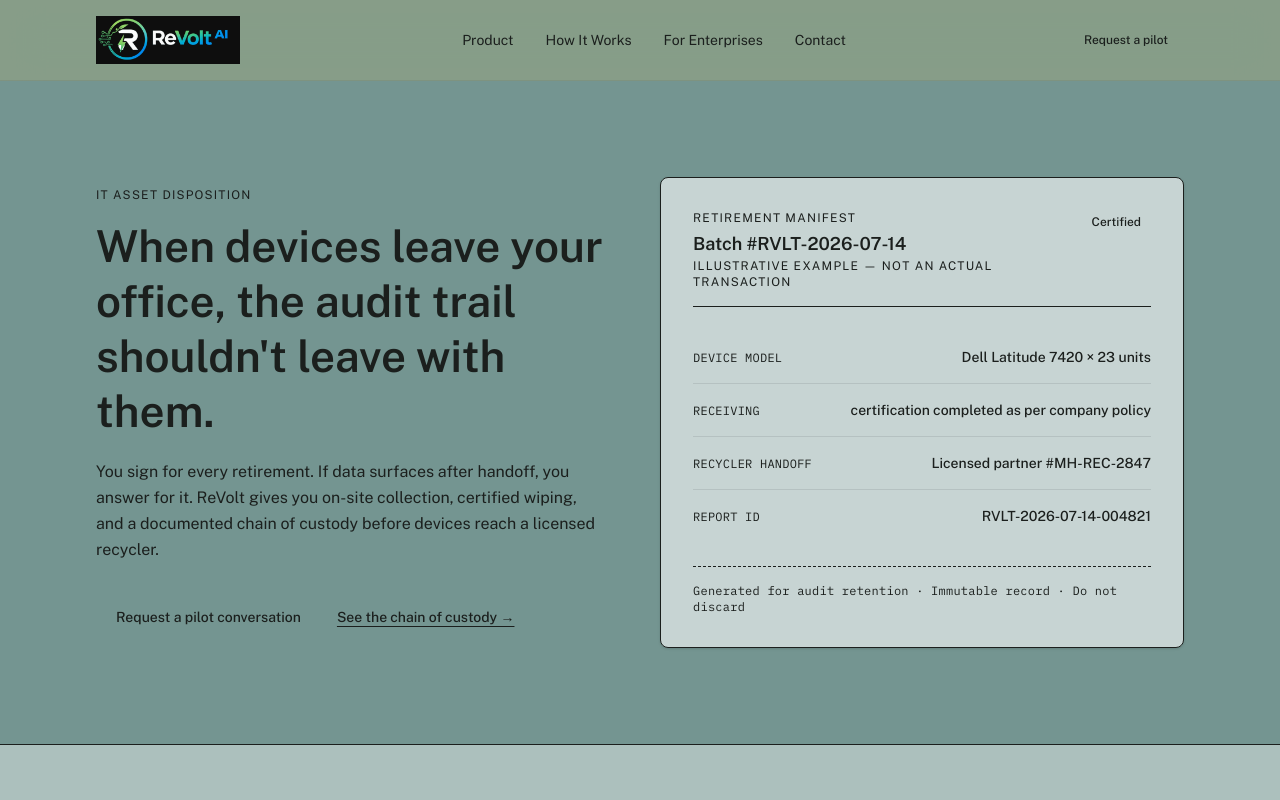
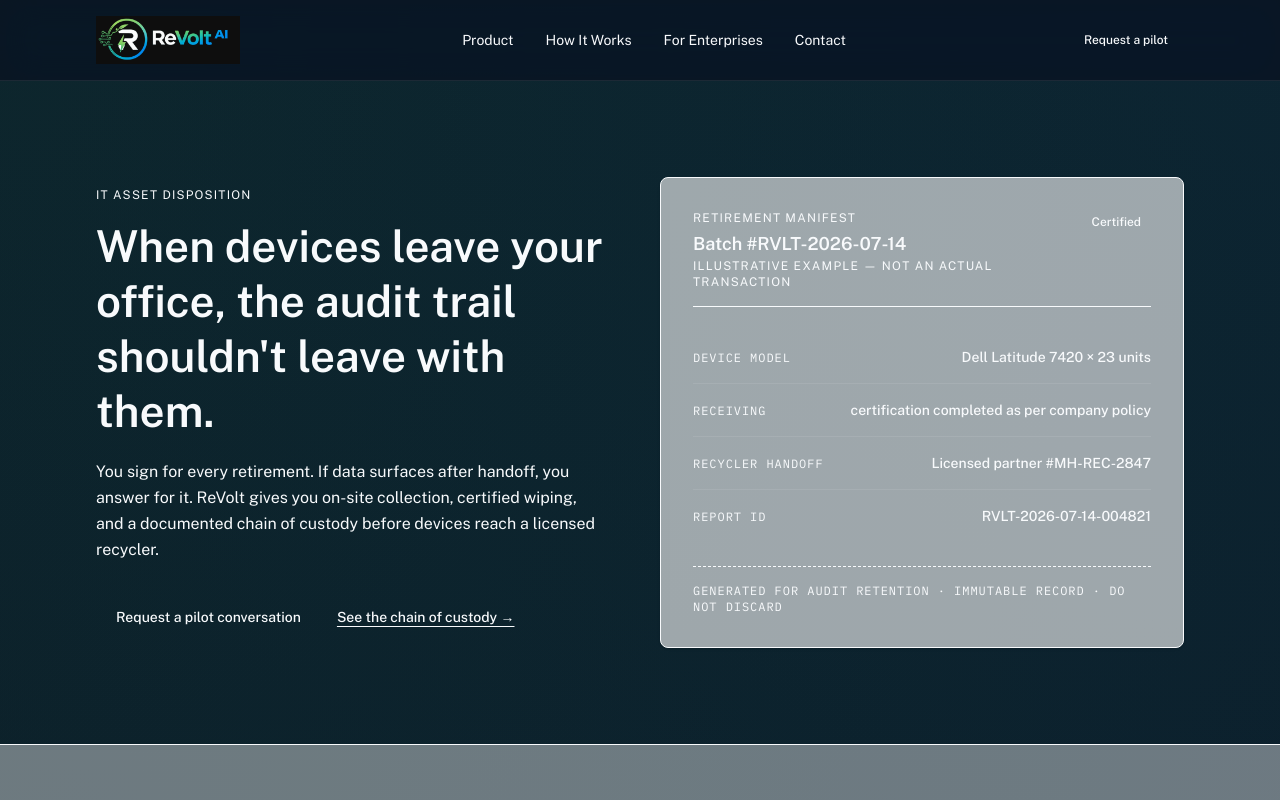
Before and after one commit to tejasvswipe/ReVolt-AI, a Next.js app: page / in a window 1280 px wide. Shown: the top 800 px of the page. Built offline with nearby package versions, Linux system fonts and the light colour scheme.

Commit message:
final touch

```diff
--- a/app/globals.css
+++ b/app/globals.css
@@ -1,25 +1,58 @@
 @import "tailwindcss";
+
+/* ==========================================================
+   ReVolt AI Design System
+========================================================== */
+
 :root {
-  --color-ink: #1b1f1d;
-  --color-steel: #92bca0;
-  --color-paper: #f9f1bd;
-  --color-copper: #b5651d;
-  --color-signal: #ff9f1c;
+  /* Brand Colors */
+  --ink: #F8FAFC;
+  --steel: #94A3B8;
+  --paper: #0B1220;
+
+  --surface: #111827;
+  --surface-2: #1E293B;
+
+  --primary: #22C55E;
+  --secondary: #0EA5E9;
+  --accent: #38BDF8;
+
+  --border: rgba(255,255,255,.08);
+
+  /* Typography */
   --font-display: var(--font-ibm-plex-mono), ui-monospace, monospace;
   --font-body: var(--font-public-sans), ui-sans-serif, system-ui, sans-serif;
 }
 
-:root {
-  --ink: #1b1f1d;
-  --steel: #8b8f87;
-  --paper: #749591;
-  --copper: #b5651d;
-  --signal: #ff9f1c;
-}
+/* ==========================================================
+   Base
+========================================================== */
 
 html {
   scroll-behavior: smooth;
 }
+
+body {
+  background:
+    radial-gradient(circle at top left, rgba(34,197,94,.08), transparent 35%),
+    radial-gradient(circle at top right, rgba(14,165,233,.08), transparent 35%),
+    var(--paper);
+
+  color: var(--ink);
+  font-family: var(--font-body);
+
+  -webkit-font-smoothing: antialiased;
+  -moz-osx-font-smoothing: grayscale;
+}
+
+::selection {
+  background: rgba(34,197,94,.25);
+  color: white;
+}
+
+/* ==========================================================
+   Reduced Motion
+========================================================== */
 
 @media (prefers-reduced-motion: reduce) {
   html {
@@ -29,117 +62,183 @@
   *,
   *::before,
   *::after {
-    animation-duration: 0.01ms !important;
+    animation-duration: .01ms !important;
     animation-iteration-count: 1 !important;
-    transition-duration: 0.01ms !important;
+    transition-duration: .01ms !important;
   }
 }
 
-body {
-  background-color: var(--paper);
-  color: var(--ink);
-  font-family: var(--font-body);
-  -webkit-font-smoothing: antialiased;
-  -moz-osx-font-smoothing: grayscale;
+/* ==========================================================
+   Glass Navigation
+========================================================== */
+
+.glass-nav {
+  background: rgba(11,18,32,.78);
+  backdrop-filter: blur(18px) saturate(180%);
+  -webkit-backdrop-filter: blur(18px) saturate(180%);
+  border-bottom: 1px solid var(--border);
 }
 
-/* ─── GLASSMORPHISM — nav only ─── */
-.glass-nav {
-  background: rgba(142, 159, 134, 0.8);
-  backdrop-filter: blur(20px) saturate(1.4);
-  -webkit-backdrop-filter: blur(20px) saturate(1.4);
-  border-bottom: 1px solid rgba(27, 31, 29, 0.08);
-}
+/* ==========================================================
+   Small Controls
+========================================================== */
 
-/* ─── NEUMORPHISM — small controls only (hamburger button) ─── */
 .neu-control {
-  background: var(--paper);
+  background: rgba(255,255,255,.04);
+
+  border: 1px solid var(--border);
+
+  color: white;
+
   box-shadow:
-    3px 3px 6px rgba(27, 31, 29, 0.10),
-    -3px -3px 6px rgba(255, 255, 255, 0.85);
-  border: 1px solid rgba(27, 31, 29, 0.05);
-  transition: box-shadow 150ms ease;
+    0 8px 30px rgba(0,0,0,.35);
+
+  transition:
+    transform .25s ease,
+    background .25s ease,
+    box-shadow .25s ease;
 }
 
 .neu-control:hover {
+  background: rgba(255,255,255,.08);
+  transform: translateY(-2px);
+
   box-shadow:
-    2px 2px 4px rgba(27, 31, 29, 0.12),
-    -2px -2px 4px rgba(255, 233, 233, 0.9);
+    0 14px 40px rgba(0,0,0,.4);
 }
 
 .neu-control:focus-visible {
-  outline: 2px solid var(--copper);
+  outline: 2px solid var(--primary);
   outline-offset: 2px;
 }
 
-/* ─── CLAYMORPHISM — icon badges only (ForEnterprises) ─── */
+/* ==========================================================
+   Enterprise Cards
+========================================================== */
+
 .clay-badge {
-  background: linear-gradient(145deg, #ebffe1 0%, #e2e5e1 100%);
+  background:
+    linear-gradient(
+      180deg,
+      rgba(255,255,255,.06),
+      rgba(255,255,255,.03)
+    );
+
+  border: 1px solid var(--border);
+
+  border-radius: 24px;
+
   box-shadow:
-    inset 2px 2px 5px rgba(255, 255, 255, 0.85),
-    inset -2px -2px 5px rgba(27, 31, 29, 0.07),
-    5px 5px 14px rgba(27, 31, 29, 0.09);
-  border-radius: 1.125rem;
-  border: 1px solid rgba(255, 255, 255, 0.6);
+    0 12px 40px rgba(0,0,0,.28);
 }
 
-/* ─── MANIFEST DOCUMENT LINE ITEM — hover micro-interaction ─── */
+/* ==========================================================
+   Manifest Lines
+========================================================== */
+
 .manifest-line {
-  border-bottom: 1px solid rgba(27, 31, 29, 0.10);
+  border-bottom: 1px solid rgba(255,255,255,.08);
+
   transition:
-    background-color 180ms ease,
-    border-color 180ms ease;
+    background .25s ease,
+    border-color .25s ease;
 }
 
 .manifest-line:hover,
 .manifest-line:focus-within {
-  background-color: rgba(181, 101, 29, 0.035);
-  border-bottom-color: rgba(181, 101, 29, 0.30);
+  background: rgba(255,255,255,.03);
+  border-color: rgba(34,197,94,.25);
 }
 
 .manifest-line:last-child {
   border-bottom: none;
 }
 
-/* ─── BENTO GRID — TrustCompliance section ─── */
+/* ==========================================================
+   Bento Grid
+========================================================== */
+
 .bento-grid {
   display: grid;
-  gap: 0.875rem;
+  gap: 1rem;
   grid-template-columns: repeat(12, 1fr);
 }
 
-@media (max-width: 768px) {
+@media (max-width:768px) {
   .bento-grid {
     grid-template-columns: 1fr;
   }
 }
 
-/* ─── STAMP MARK typography helper ─── */
+/* ==========================================================
+   Typography
+========================================================== */
+
 .stamp-mark {
   font-family: var(--font-display);
-  letter-spacing: 0.02em;
+  letter-spacing: .08em;
+  text-transform: uppercase;
 }
 
-/* ─── Signal pulse (hero manifest badge) ─── */
+/* ==========================================================
+   Pulse
+========================================================== */
+
 @keyframes subtle-pulse {
-  0%, 100% { opacity: 1; }
-  50% { opacity: 0.45; }
+  0%,100% {
+    opacity:1;
+    transform:scale(1);
+  }
+
+  50% {
+    opacity:.55;
+    transform:scale(1.03);
+  }
 }
 
 .animate-pulse {
-  animation: subtle-pulse 2.2s ease-in-out infinite;
+  animation: subtle-pulse 2.4s ease-in-out infinite;
 }
 
-/* ─── Focus ring for form controls ─── */
-input:focus-visible,
-select:focus-visible,
-textarea:focus-visible {
-  outline: none;
-  box-shadow: 0 1px 0 0 var(--copper);
+/* ==========================================================
+   Forms
+========================================================== */
+
+input,
+textarea,
+select {
+  background: rgba(255,255,255,.03);
+  border: 1px solid var(--border);
+  color: white;
 }
 
-/* ─── Selection ─── */
-::selection {
-  background-color: rgba(181, 101, 29, 0.18);
-  color: var(--ink);
+input:focus-visible,
+textarea:focus-visible,
+select:focus-visible {
+  outline: none;
+  border-color: var(--primary);
+
+  box-shadow:
+    0 0 0 4px rgba(34,197,94,.18);
 }
+
+/* ==========================================================
+   Scrollbar
+========================================================== */
+
+::-webkit-scrollbar {
+  width: 10px;
+}
+
+::-webkit-scrollbar-track {
+  background: var(--paper);
+}
+
+::-webkit-scrollbar-thumb {
+  background: #334155;
+  border-radius: 999px;
+}
+
+::-webkit-scrollbar-thumb:hover {
+  background: #475569;
+}
```
